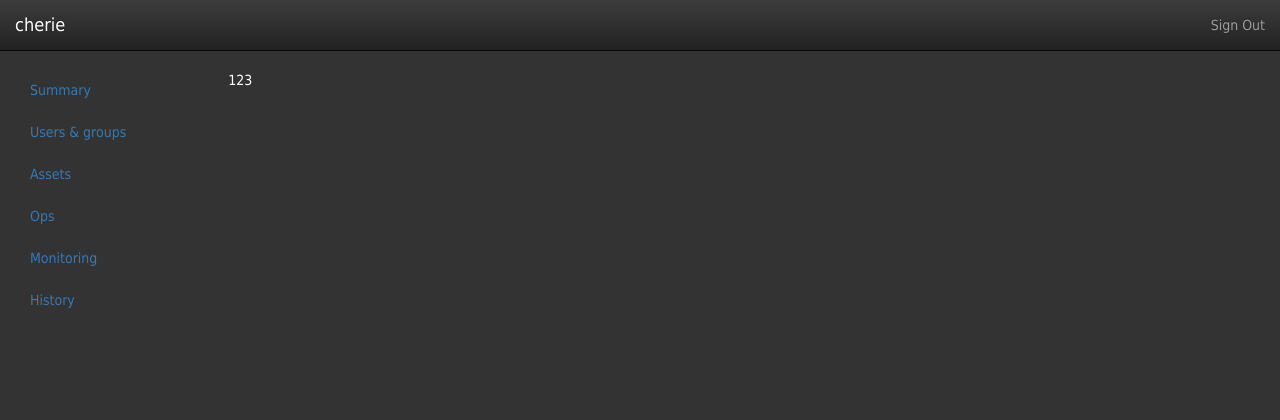
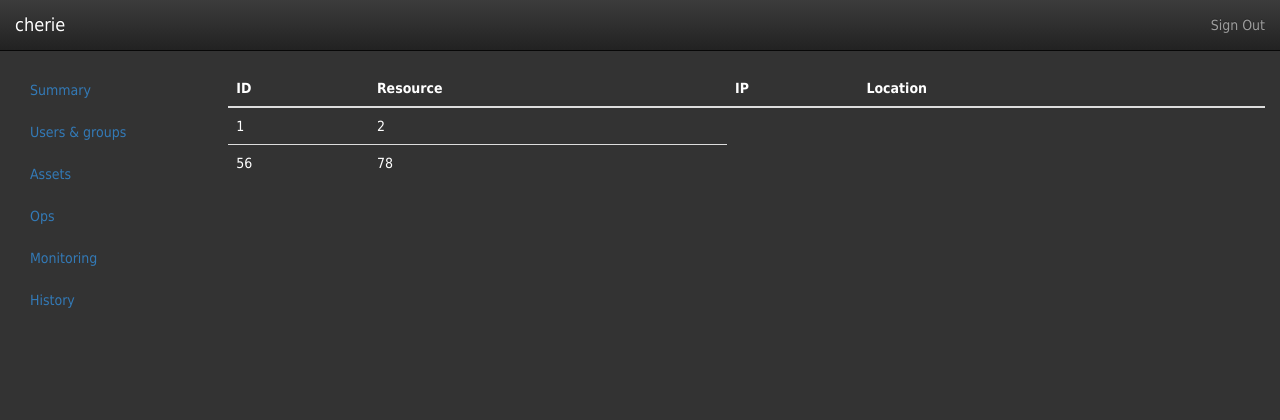
Before and after one commit to SingleCorner/cherie, a Django app: template templates/user_index.html in a window 1280 px wide. Shown: the top 420 px of the page. Run offline with Django 3.2, Linux system fonts and the light colour scheme; the template is opened without the code that fills it, so the values that code supplies are empty; some libraries are stand-ins or nearby versions.

Commit message:
fix_tables

```diff
--- a/templates/user_base.html
+++ b/templates/user_base.html
@@ -1,10 +1,14 @@
 {% extends "base.html" %}
 
 {% block css %}
+	<link rel="stylesheet" href="/static/css/bootstrap.min.css" />
+	<link rel="stylesheet" href="/static/css/bootstrap-theme.min.css" />
 	<link rel="stylesheet" href="/static/css/common.css" />
 {% endblock %}
 
 {% block script %}
+  <script src="/static/js/jquery.min.js"></script>
+  <script src="/static/js/bootstrap.min.js"></script>
 	<script src="/static/js/app.js"></script>
 {% endblock %}
 
--- a/templates/user_index.html
+++ b/templates/user_index.html
@@ -1,7 +1,25 @@
 {% extends "user_base.html"%}
 
 {% block data %}
-<div>
-	123
-</div>
+<table class="table table-hover">
+	<thead>
+		<tr>
+			<th>ID</th>
+			<th>Resource</th>
+			<th>IP</th>
+			<th>Location</th>
+			<th></th>
+		</tr>
+	</thead>
+	<tbody>
+		<tr>
+			<td>1</td>
+			<td>2</td>
+		</tr>
+		<tr>
+			<td>56</td>
+			<td>78</td>
+		</tr>
+	</tbody>
+</table>
 {% endblock %}
```
Also changed, not shown: 1 other file.
